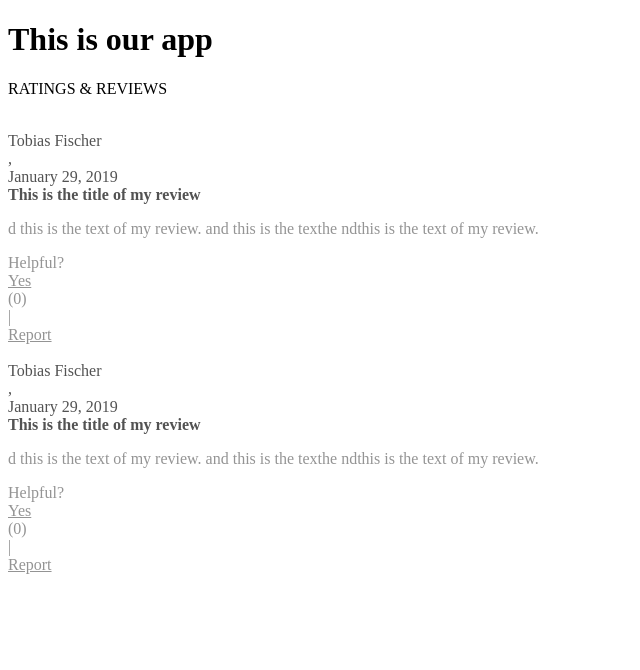
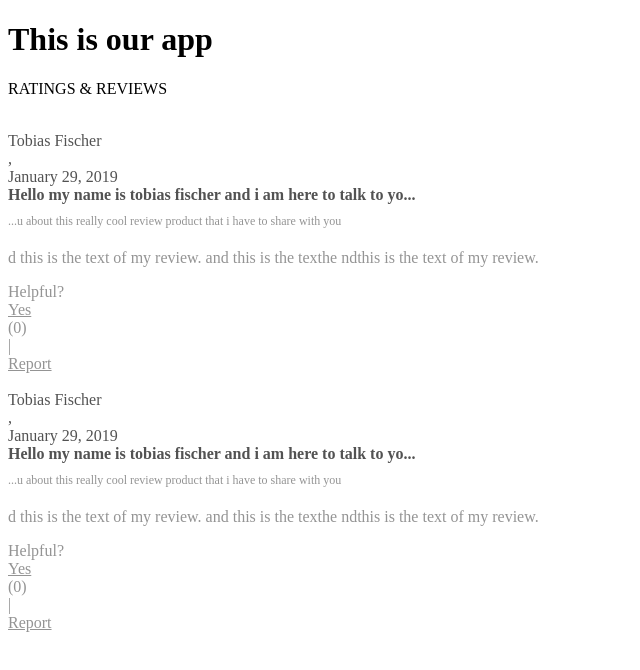
Before and after one commit to tobiasafischer/Project-Catwalk-FEC, a React app: page / in a window 1280 px wide. Shown: the top 670 px of the page, without its empty margins (0-640 px from the left). Built offline with nearby package versions, Linux system fonts and the light colour scheme; the HTML template or start-up script is replaced by a standard one.

Commit message:
Accounted for title wrapping and div placement

```diff
--- a/client/src/components/R-and-R/components/review-tile.jsx
+++ b/client/src/components/R-and-R/components/review-tile.jsx
@@ -17,6 +17,30 @@ function ReviewTile(props) {
     }
   }
 
+  function handleHelpfulClick(callback, item, clickedCb, clicked) {
+    if (!clicked) {
+      callback(item + 1);
+      clickedCb(true);
+    }
+  }
+
+  function validateTitle(title) {
+    console.log(title.length);
+    if (title.length > 60) {
+      const sub = (<strong>{`${title.substring(0, 59)}...`}</strong>);
+      const remaining = (
+        <div style={({
+          color: '#949494', fontSize: '12px', marginTop: '10px', marginBottom: '20px'
+        })}
+        >
+          {`...${title.substring(59)}`}
+        </div>
+      );
+      return [sub, remaining];
+    }
+    return [<strong>{title}</strong>];
+  }
+
   const [{ stars }] = useState(props);
   const [starsRounded] = useState(() => roundStars(stars));
   const [{ title }] = useState(props);
@@ -26,10 +50,14 @@ function ReviewTile(props) {
   const [name] = useState('Tobias Fischer');
   const [date] = useState('January 29, 2019');
   const [verified] = useState(true);
-
+  const [yesDidClick, setYesDidClick] = useState(false);
+  const [reportDidClick, setReportDidClick] = useState(false);
+  const text = 'gajsasdasdasddgopiajsdgoijsadopgijopasidgjopsidagjopsiadjgoisadjgoias...';
+  const other = 'Hello my name is tobias fischer and i am here to talk to you about this really cool review product that i have to share with you';
+  console.log(other.length);
   return (
     <div className="review-tile">
-      <Card style={{ color: '#525252' }}>
+      <Card style={{ color: '#525252'}}>
         <div id="star" className="">
           <Stars stop={20} step={4} fractions={4} initialRating={starsRounded} readOnly="true" quiet="true" />
         </div>
@@ -42,7 +70,7 @@ function ReviewTile(props) {
         <div className="mt-3" id="review-text-container">
           <Card.Title>
             { title }
-            <strong>This is the title of my review</strong>
+            {validateTitle(other)}
           </Card.Title>
           <Card.Text style={{ color: '#949494' }}>
             { body }
@@ -51,14 +79,14 @@ function ReviewTile(props) {
         </div>
         <div style={{ color: '#949494' }} className="d-inline-flex">
           <div className="mt-2">Helpful?</div>
-          <a style={{ color: '#949494' }} id="helpful-yes" className="ml-auto p-2" onClick={() => setPositiveReviews(positiveReviews + 1)} aria-hidden="true"><u>Yes</u></a>
+          <a style={{ color: '#949494' }} id="helpful-yes" className="ml-auto p-2" onClick={() => handleHelpfulClick(setPositiveReviews, positiveReviews, setYesDidClick, yesDidClick)} aria-hidden="true"><u>Yes</u></a>
           <div className="mt-2">
             (
             {positiveReviews}
             )
           </div>
           <div className="ml-auto p-2">|</div>
-          <a style={{ color: '#949494' }} id="helpful-yes" className="ml-auto p-2" onClick={() => setReportCount(reportCount + 1)} aria-hidden="true"><u>Report</u></a>
+          <a style={{ color: '#949494' }} id="helpful-yes" className="ml-auto p-2" onClick={() => handleHelpfulClick(setReportCount, reportCount, setReportDidClick, reportDidClick)} aria-hidden="true"><u>Report</u></a>
         </div>
       </Card>
     </div>
--- a/client/src/components/R-and-R/components/reviews-list.jsx
+++ b/client/src/components/R-and-R/components/reviews-list.jsx
@@ -6,7 +6,7 @@ function renderTiles(tiles) {
   const arrOfTiles = [];
   for (let i = 0; i < tiles.length; i += 1) {
     arrOfTiles.push(
-      <ReviewTile key={i} stars={tiles[i].stars} />,
+      <ReviewTile key={i} stars={tiles[i].stars} yesDidClick={false} reportDidClick={false} />,
     );
   }
   return arrOfTiles;
```
Also changed, not shown: 3 other files (tests, documents, lock files or other folders).
